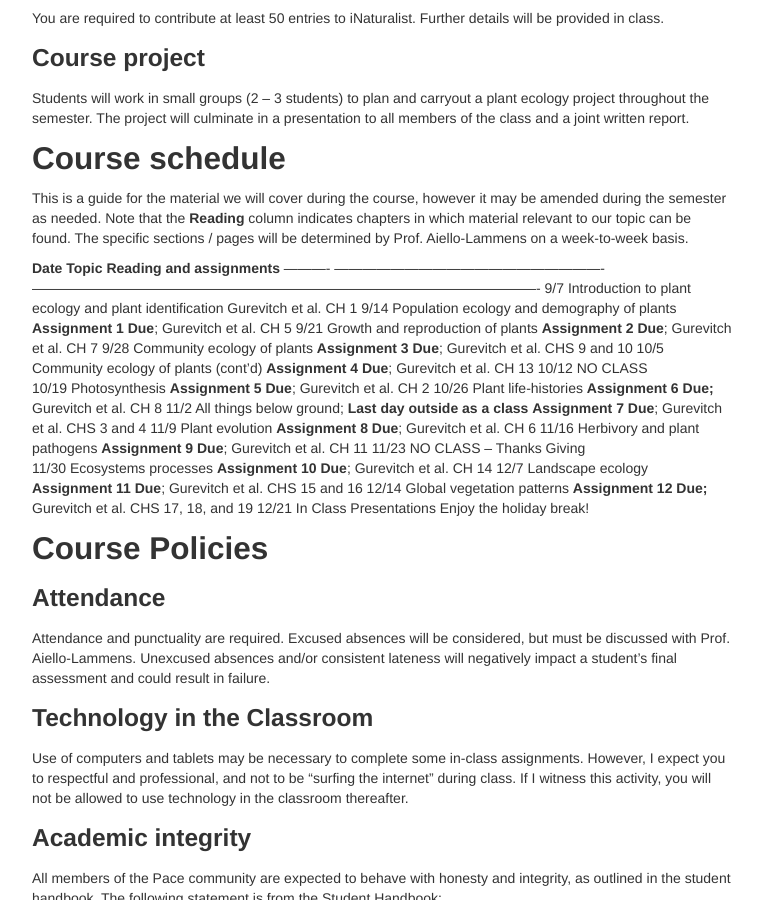
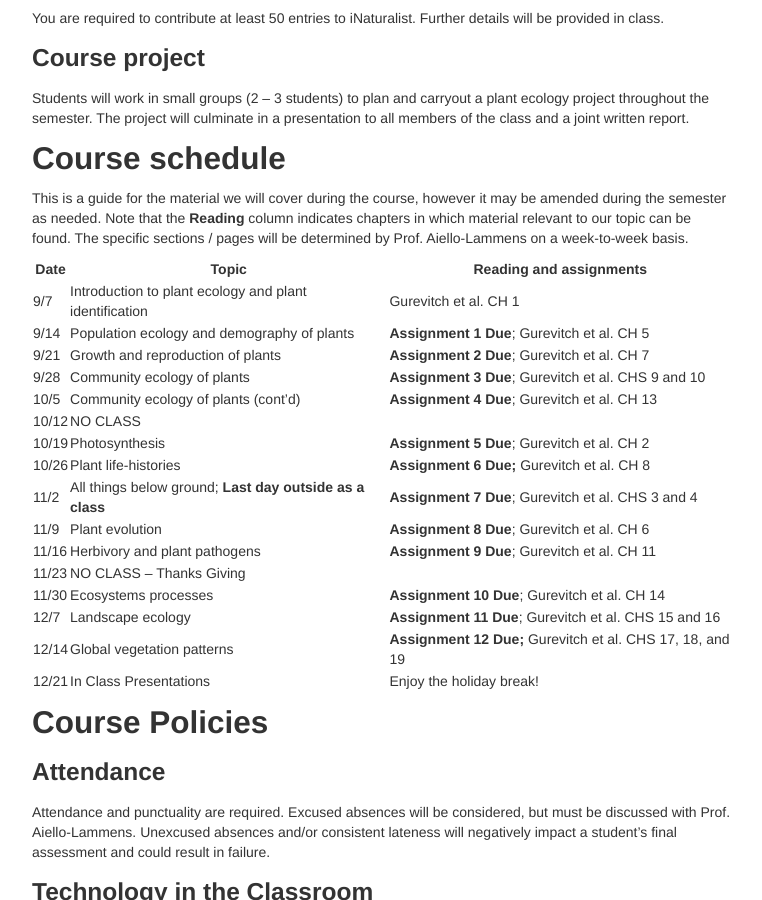
Before and after one commit to mlammens/ENS-511-Plant-Ecology, a Jekyll site: the page built from pages/syllabus.md, in a window 1280 px wide and 900 px high, scrolled down 1714 px. Shown: the whole window, without its empty margins (258-1020 px from the left). Built offline with Jekyll 4.4.1, drawn with Linux system fonts in a browser that asks for light colours.

Commit message:
Edits to syllabus

```diff
--- a/pages/syllabus.md
+++ b/pages/syllabus.md
@@ -7,15 +7,15 @@ description: course syllabus
 Plant Ecology
 =============
 
-**Course Number:** ENS 511\
-**Term:** Fall 2016\
-**Meeting Day and time:** Wednesday 4:35 PM - 7:35 PM\
-**Location:** Pleasantville Campus\
+**Course Number:** ENS 511
+**Term:** Fall 2016
+**Meeting Day and time:** Wednesday 4:35 PM - 7:35 PM
+**Location:** Pleasantville Campus
 **Credits:** 3
 
-**Professor:** Dr. Matthew Aiello-Lammens\
-**Contact information:** maiellolammens@pace.edu\
-**Phone:** (914) 773-3110\
+**Professor:** Dr. Matthew Aiello-Lammens
+**Contact information:** maiellolammens@pace.edu
+**Phone:** (914) 773-3110
 **Office hours:** Tue 12:00 – 1:30 (PLV) & 5:00 – 6:00 (LAW); Wed 3:30 – 4:30 (PLV); Thu 12:00 – 1:30 (PLV)
 
 Course Information
@@ -124,24 +124,24 @@ indicates chapters in which material relevant to our topic can be found.
 The specific sections / pages will be determined by Prof. Aiello-Lammens
 on a week-to-week basis.
 
-  **Date**   **Topic**                                                  **Reading and assignments**
-  ---------- ---------------------------------------------------------- -------------------------------------------------------------------------------------------------------------
-  9/7        Introduction to plant ecology and plant identification     <span id="OLE_LINK3" class="anchor"><span id="OLE_LINK4" class="anchor"></span></span>Gurevitch et al. CH 1
-  9/14       Population ecology and demography of plants                **Assignment 1 Due**; Gurevitch et al. CH 5
-  9/21       Growth and reproduction of plants                          **Assignment 2 Due**; Gurevitch et al. CH 7
-  9/28       Community ecology of plants                                **Assignment 3 Due**; Gurevitch et al. CHS 9 and 10
-  10/5       Community ecology of plants (cont’d)                       **Assignment 4 Due**; Gurevitch et al. CH 13
-  10/12      NO CLASS
-  10/19      Photosynthesis                                             **Assignment 5 Due**; Gurevitch et al. CH 2
-  10/26      Plant life-histories                                       **Assignment 6 Due;** Gurevitch et al. CH 8
-  11/2       All things below ground; **Last day outside as a class**   **Assignment 7 Due**; Gurevitch et al. CHS 3 and 4
-  11/9       Plant evolution                                            **Assignment 8 Due**; Gurevitch et al. CH 6
-  11/16      Herbivory and plant pathogens                              **Assignment 9 Due**; Gurevitch et al. CH 11
-  11/23      NO CLASS – Thanks Giving
-  11/30      Ecosystems processes                                       **Assignment 10 Due**; Gurevitch et al. CH 14
-  12/7       Landscape ecology                                          **Assignment 11 Due**; Gurevitch et al. CHS 15 and 16
-  12/14      Global vegetation patterns                                 **Assignment 12 Due;** Gurevitch et al. CHS 17, 18, and 19
-  12/21      In Class Presentations                                     Enjoy the holiday break!
+|**Date**|**Topic**|**Reading and assignments**|
+|--------|---------|---------------------------|
+|9/7 |Introduction to plant ecology and plant identification |Gurevitch et al. CH 1|
+|9/14 |Population ecology and demography of plants |**Assignment 1 Due**; Gurevitch et al. CH 5|
+|9/21 |Growth and reproduction of plants |**Assignment 2 Due**; Gurevitch et al. CH 7|
+|9/28 |Community ecology of plants |**Assignment 3 Due**; Gurevitch et al. CHS 9 and 10|
+|10/5 |Community ecology of plants (cont’d) |**Assignment 4 Due**; Gurevitch et al. CH 13|
+|10/12 |NO CLASS | |
+|10/19 |Photosynthesis |**Assignment 5 Due**; Gurevitch et al. CH 2|
+|10/26 |Plant life-histories |**Assignment 6 Due;** Gurevitch et al. CH 8|
+|11/2 |All things below ground; **Last day outside as a class** |**Assignment 7 Due**; Gurevitch et al. CHS 3 and 4|
+|11/9 |Plant evolution |**Assignment 8 Due**; Gurevitch et al. CH 6|
+|11/16 |Herbivory and plant pathogens |**Assignment 9 Due**; Gurevitch et al. CH 11|
+|11/23 |NO CLASS – Thanks Giving ||
+|11/30 |Ecosystems processes |**Assignment 10 Due**; Gurevitch et al. CH 14|
+|12/7 |Landscape ecology |**Assignment 11 Due**; Gurevitch et al. CHS 15 and 16|
+|12/14 |Global vegetation patterns |**Assignment 12 Due;** Gurevitch et al. CHS 17, 18, and 19|
+|12/21 |In Class Presentations |Enjoy the holiday break!|
 
 Course Policies
 ---------------
```
